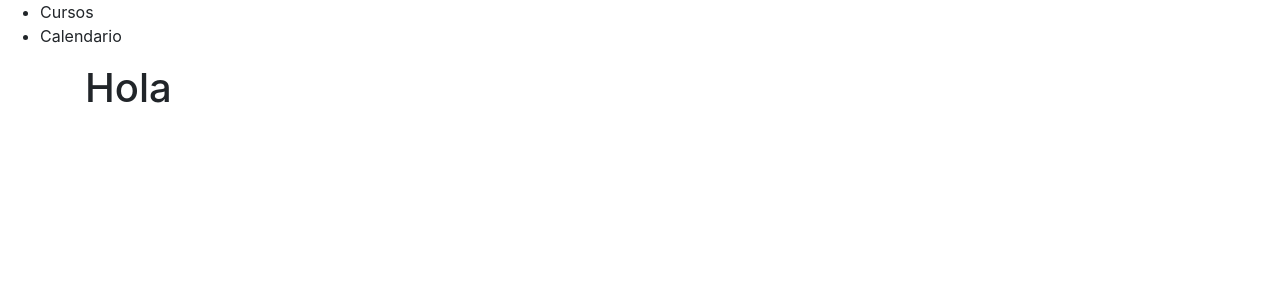
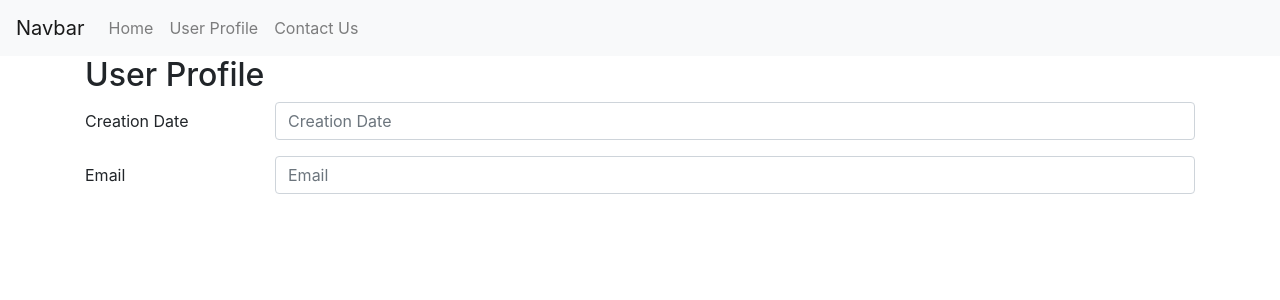
Before and after one commit to AuraAlba/user-profile-app, a React app: page /user-profile in a window 1280 px wide. Shown: the top 300 px of the page. Built offline with nearby package versions, Linux system fonts and the light colour scheme.

Commit message:
Creating routing and adding basic fields for the user profile

```diff
--- a/package.json
+++ b/package.json
@@ -38,6 +38,7 @@
     "react": "^16.3.1",
     "react-dev-utils": "^5.0.1",
     "react-dom": "^16.3.1",
+    "react-router-dom": "^4.2.2",
     "resolve": "1.6.0",
     "sass-loader": "^6.0.7",
     "style-loader": "0.19.0",
--- a/src/App.js
+++ b/src/App.js
@@ -1,13 +1,23 @@
-import React, { Component } from 'react';
+import React, {Component} from 'react';
+import {Route, Switch, withRouter, Redirect} from 'react-router-dom';
 import logo from './logo.svg';
 import './App.css';
 import {Layout} from "./Containers/Layout/Layout";
+import UserProfile from "./Containers/UserProfile/UserProfile";
+import ContactUs from "./Components/ContactUs/ContactUs";
+import Home from "./Components/Home/Home";
 
 class App extends Component {
     render() {
         return (
             <div className="App">
-          <Layout/>
+                <Layout>
+                    <Switch>
+                        <Route path="/user-profile" exact component={UserProfile}/>
+                        <Route path="/contact-us" exact component={ContactUs}/>
+                        <Route path="/" exact component={Home}/>
+                    </Switch>
+                </Layout>
                 {/*<header className="App-header">
           <img src={logo} className="App-logo" alt="logo" />
           <h1 className="App-title">Welcome to React!!</h1>
@@ -18,4 +28,4 @@ class App extends Component {
     }
 }
 
-export default App;
+export default withRouter(App);
--- /dev/null
+++ b/src/Components/ContactUs/ContactUs.js
@@ -0,0 +1,9 @@
+import React from 'react';
+
+const contactUs = () => {
+    return (
+        <h2>Contact us</h2>
+    )
+};
+
+export default contactUs;
--- /dev/null
+++ b/src/Components/Fields/InputField/InputField.js
@@ -0,0 +1,14 @@
+import React from 'react';
+
+const inputField = (props) => {
+    return(
+        <div className="form-group row">
+            <label  className="col-sm-2 col-form-label">{props.label}</label>
+            <div className="col-sm-10">
+                <input type="props.type" className="form-control" id={props.id} name={props.id} placeholder={props.label} />
+            </div>
+        </div>
+    )
+};
+
+export default inputField;
--- a/src/Components/Header/Header.js
+++ /dev/null
@@ -1,19 +0,0 @@
-import React from "react";
-
-export const Header = () => {
-    return(
-        <header>
-            <div className={"logo"}>
-                <a href="#">
-
-                </a>
-            </div>
-            <nav>
-                <ul>
-                    <li><a>Cursos </a></li>
-                    <li><a>Calendario</a></li>
-                </ul>
-            </nav>
-        </header>
-    );
-};
--- /dev/null
+++ b/src/Components/Home/Home.js
@@ -0,0 +1,9 @@
+import React from 'react';
+
+const home = () => {
+    return (
+        <h2>Welcome to the App!</h2>
+    );
+};
+
+export default home;
--- /dev/null
+++ b/src/Containers/Header/Header.js
@@ -0,0 +1,39 @@
+import React, {Component} from "react";
+import NavItem from './NavItem/NavItem';
+
+class Header extends Component {
+    state = {
+        "isOpen": false
+    };
+
+    toggleMenu() {
+        this.setState({
+            "isOpen": !this.state.isOpen
+        })
+    }
+
+    render() {
+        const collapseClass = this.state.isOpen ? 'navbar-collapse' : "collapse navbar-collapse";
+
+        return (
+            <nav className="navbar navbar-expand-lg navbar-light bg-light">
+                <a className="navbar-brand" href="/">Navbar</a>
+                <button className="navbar-toggler" type="button" data-toggle="collapse"
+                        data-target="#navbarSupportedContent"
+                        aria-controls="navbarSupportedContent" aria-expanded="false" aria-label="Toggle navigation">
+                    <span className="navbar-toggler-icon" onClick={() => this.toggleMenu()}></span>
+                </button>
+
+                <div className={collapseClass} id="navbarSupportedContent">
+                    <ul className="navbar-nav mr-auto">
+                        <NavItem path="/" name="Home"/>
+                        <NavItem path="/user-profile" name="User Profile"/>
+                        <NavItem path="/contact-us" name="Contact Us" disabled="true"/>
+                    </ul>
+                </div>
+            </nav>
+        );
+    }
+};
+
+export default Header;
--- /dev/null
+++ b/src/Containers/Header/NavItem/NavItem.js
@@ -0,0 +1,13 @@
+import React from 'react';
+
+const NavItem = props => {
+    const isDisabled = props.disabled ? "disabled" : null;
+
+    return (
+        <li className="nav-item">
+            <a href={props.path} className={"nav-link " + props.disabled}>{props.name}</a>
+        </li>
+    );
+};
+
+export default NavItem;
--- a/src/Containers/Layout/Layout.js
+++ b/src/Containers/Layout/Layout.js
@@ -1,14 +1,14 @@
 import React from "react";
-import {Header} from "../../Components/Header/Header";
+import Header from "../Header/Header";
 
 export class Layout extends React.Component{
     render(){
         return(
             <div>
                 <Header/>
-                <div className="container">
-                    <h1>Hola</h1>
-                </div>
+                <main className="container">
+                    {this.props.children}
+                </main>
             </div>
 
 
--- /dev/null
+++ b/src/Containers/UserProfile/UserProfile.js
@@ -0,0 +1,18 @@
+import React, {Component} from 'react';
+import InputField from '../../Components/Fields/InputField/InputField';
+
+class UserProfile extends Component {
+    render() {
+        return (
+            <div>
+                <h2>User Profile</h2>
+                <form action="">
+                    <InputField label="Creation Date" id="cretionDate" type="text"/>
+                    <InputField label="Email" id="email" type="email"/>
+                </form>
+            </div>
+        );
+    }
+}
+
+export default UserProfile;
--- a/src/index.js
+++ b/src/index.js
@@ -1,9 +1,14 @@
 import React from 'react';
 import ReactDOM from 'react-dom';
+import {BrowserRouter} from 'react-router-dom';
 import './index.scss';
 import App from './App';
 import registerServiceWorker from './registerServiceWorker';
 import '../node_modules/bootstrap/dist/css/bootstrap.min.css';
 
-ReactDOM.render(<App />, document.getElementById('root'));
+ReactDOM.render(
+    <BrowserRouter>
+        <App/>
+    </BrowserRouter>
+    , document.getElementById('root'));
 registerServiceWorker();
```
Also changed, not shown: 2 other files (tests, documents, lock files or other folders). Lines whose indentation alone changed are shown as unchanged.
